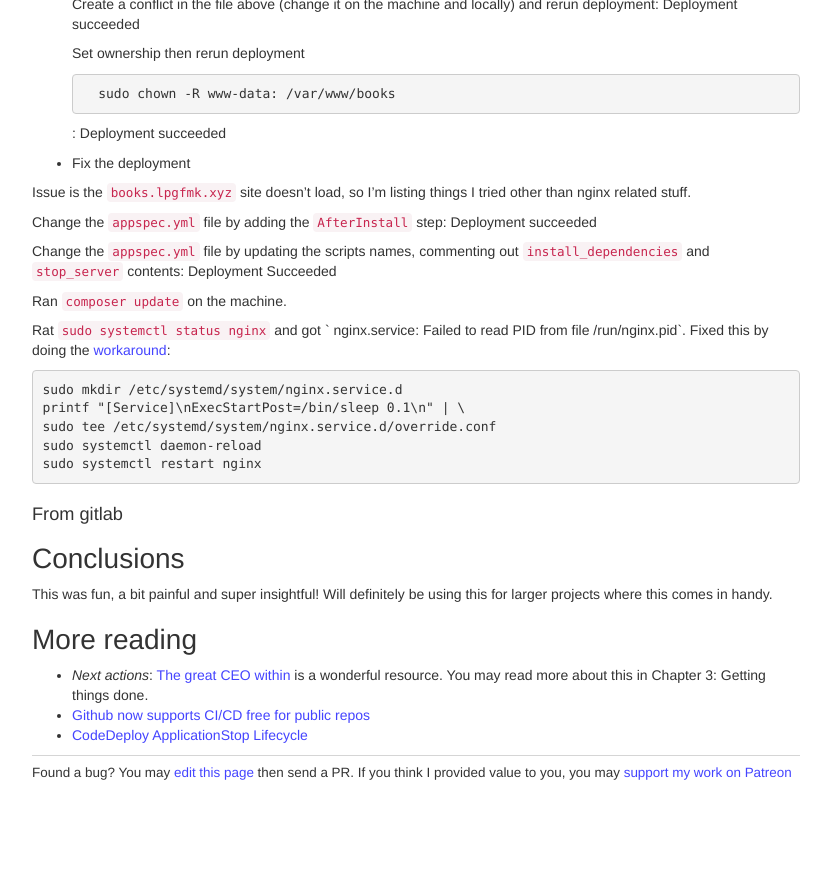
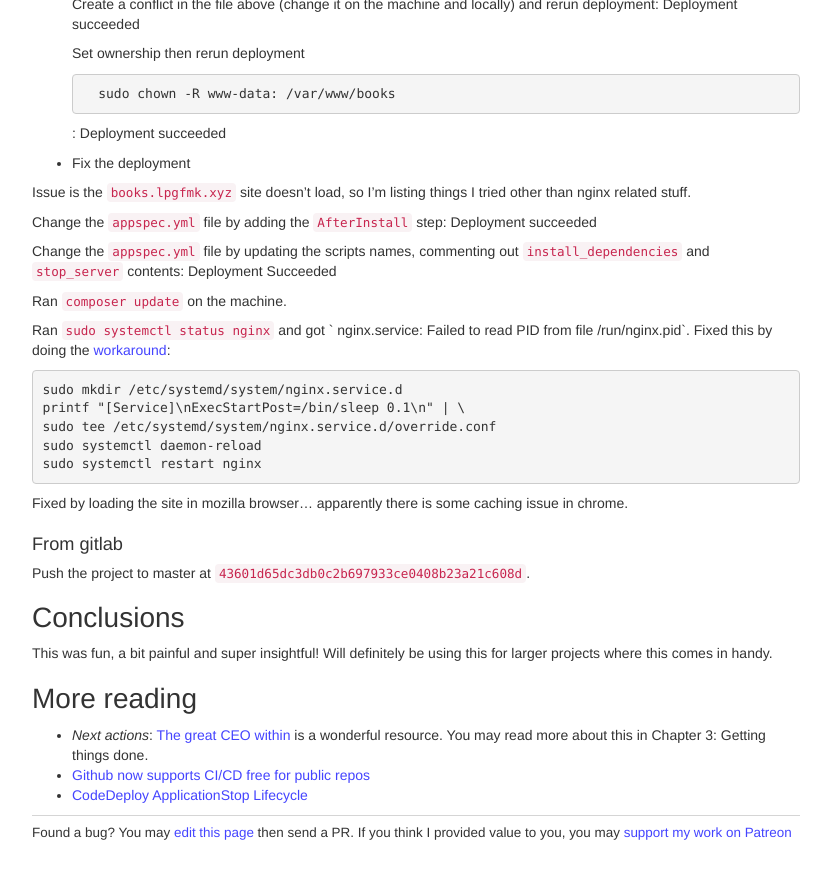
Before and after one commit to anrei0000/anrei0000.github.io, a Jekyll site: the page built from _posts/2019-08-02-ci_cd_with_laravel_bitbucket_aws.md, in a window 1280 px wide and 900 px high, scrolled down 9956 px. Shown: the top 879 px of the window, without its empty margins (224-1055 px from the left). Built offline with Jekyll 4.4.1, drawn with Linux system fonts in a browser that asks for light colours; nearby versions of some CDN libraries; a style sheet for code colours, icons or effects is not loaded; before the commit the page ends 10797 px from its top, so only the background shows below that.

Commit message:
- auto deployment

````diff
--- a/_posts/2019-08-02-ci_cd_with_laravel_bitbucket_aws.md
+++ b/_posts/2019-08-02-ci_cd_with_laravel_bitbucket_aws.md
@@ -538,7 +538,7 @@ Change the `appspec.yml` file by updating the scripts names, commenting out `ins
 
 Ran `composer update` on the machine.
 
-Rat `sudo systemctl status nginx` and got ` nginx.service: Failed to read PID from file /run/nginx.pid`. Fixed this by doing the [workaround](https://bugs.launchpad.net/ubuntu/+source/nginx/+bug/1581864):
+Ran `sudo systemctl status nginx` and got ` nginx.service: Failed to read PID from file /run/nginx.pid`. Fixed this by doing the [workaround](https://bugs.launchpad.net/ubuntu/+source/nginx/+bug/1581864):
 ```
 sudo mkdir /etc/systemd/system/nginx.service.d
 printf "[Service]\nExecStartPost=/bin/sleep 0.1\n" | \
@@ -547,7 +547,11 @@ sudo systemctl daemon-reload
 sudo systemctl restart nginx
 ```
 
+Fixed by loading the site in mozilla browser... apparently there is some caching issue in chrome.
+
 ### From gitlab
+Push the project to master at `43601d65dc3db0c2b697933ce0408b23a21c608d`.
+
 
 # Conclusions
 This was fun, a bit painful and super insightful! Will definitely be using this for larger projects where this comes in handy.
````
